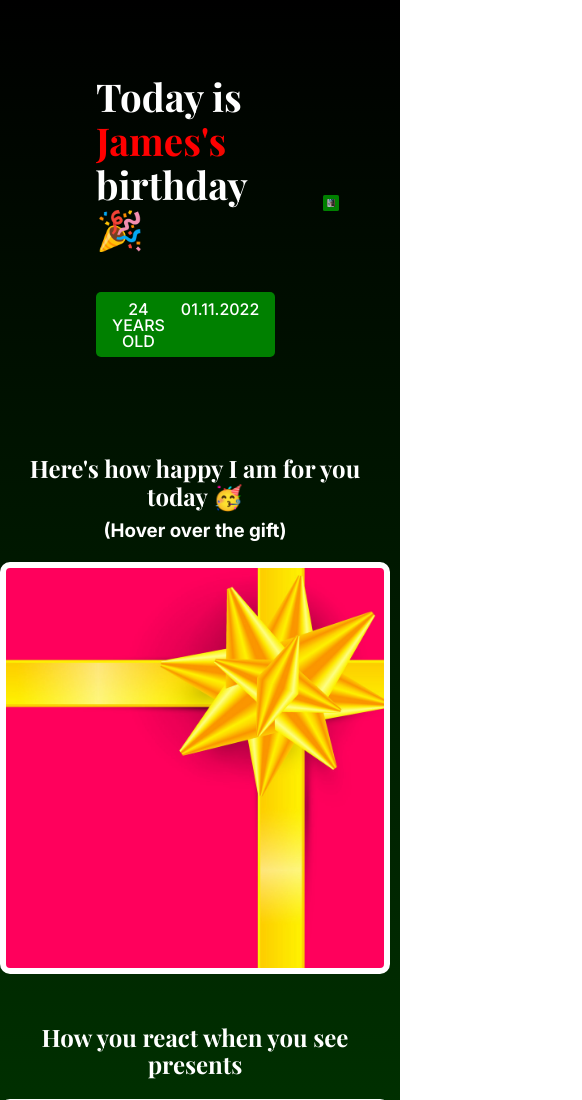
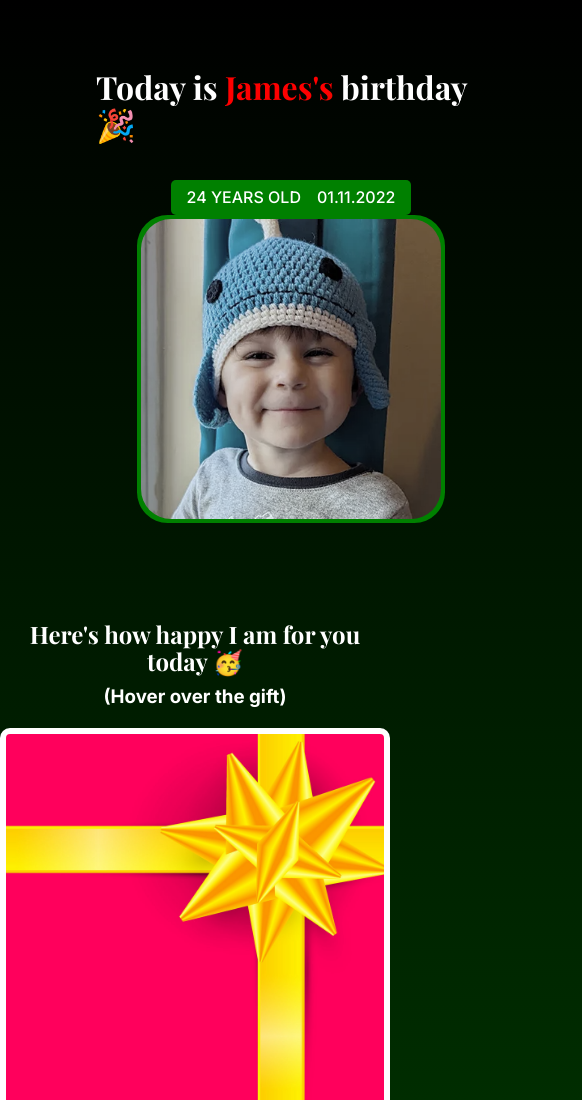
Before and after one commit to bbrazis/birthday-site, a website built with Vite: page index.html in a window 390 px wide. Shown: the top 1100 px of the page, 582 px wide, since content can reach past the window. Built offline with nearby package versions, Linux system fonts and the light colour scheme.

Commit message:
smaller viewports

```diff
--- a/styles.css
+++ b/styles.css
@@ -114,6 +114,10 @@ h1 {
     align-items: center;
     padding: 3rem 6rem;
     column-gap: 3rem;
+    max-width: 1200px;
+    transition: max-width 250ms ease;
+    width: 100%;
+    margin: 0 auto;
 }
 
 .header-left,
@@ -192,13 +196,31 @@ a {
 @media screen and (min-width: 1440px) {
     #header {
         max-width: 1440px;
-        margin: 0 auto;
         padding: 6rem;
     }
-    #hero-imag-wrap {
+    #hero-img-wrap {
         max-width: 600px;
     }
     h1 {
         font-size: 4rem;
     }
 }
+@media screen and (max-width: 768px) {
+    #header {
+        flex-wrap: wrap;
+    }
+    .header-left,
+    .header-right {
+        text-align: center;
+        align-items: center;
+    }
+    #hero-img-wrap {
+        margin: 0;
+        max-width: 300px;
+        width: 100%;
+    }
+    h1 {
+        max-width: none;
+        font-size: 2rem;
+    }
+}
```
